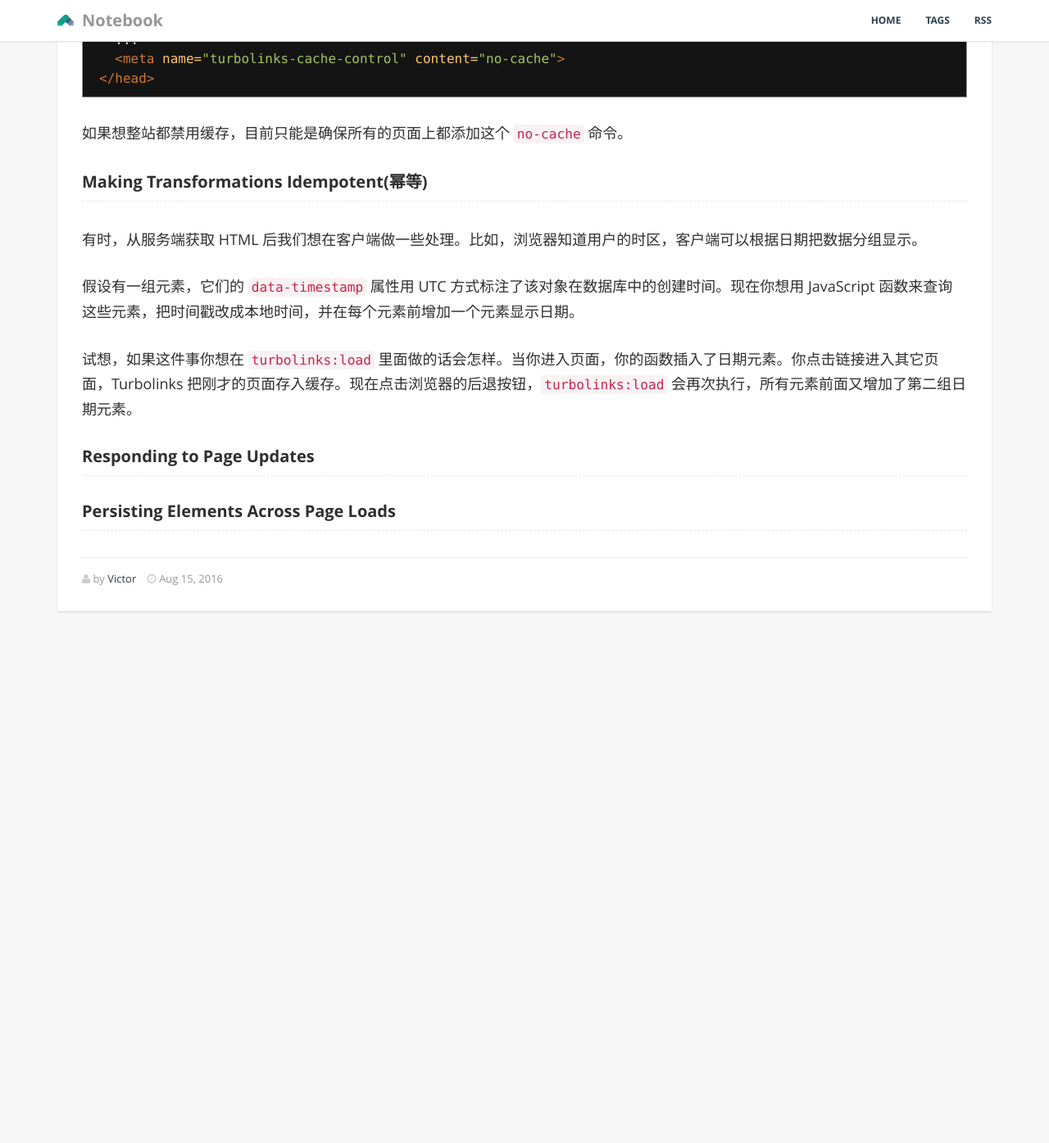
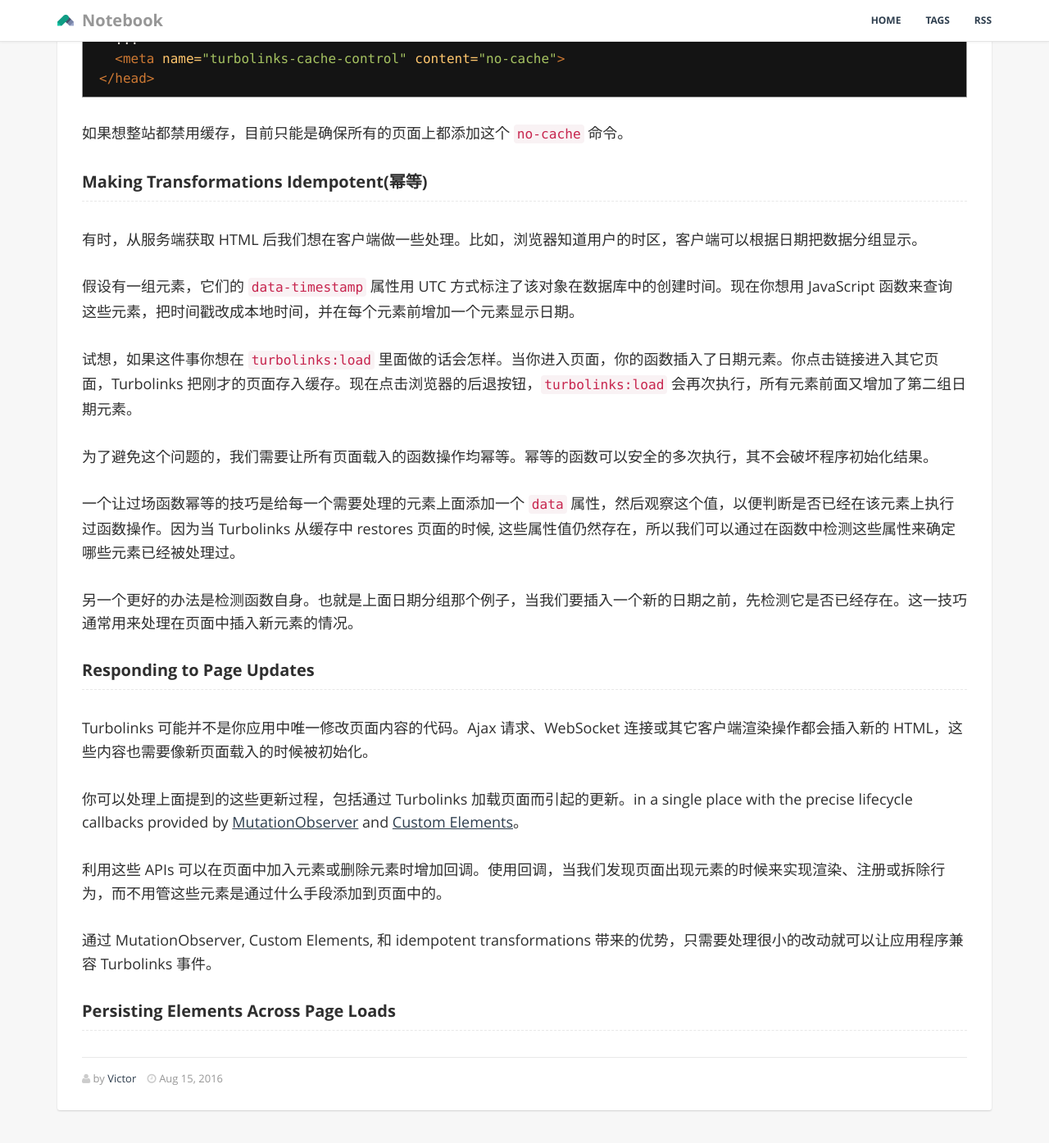
Before and after one commit to GiaoGiaoCat/GiaoGiaoCat.github.io, a Jekyll site: the page built from _posts/201608/2016-08-15-turbolinks.md, in a window 1280 px wide and 1400 px high, scrolled down 5479 px. Shown: the top 1395 px of the window at 82% size. Built offline with Jekyll 4.4.1, drawn with Linux system fonts in a browser that asks for light colours; before the commit the page ends 6270 px from its top, so only the background shows below that.

Commit message:
a bit of change

```diff
--- a/_posts/201608/2016-08-15-turbolinks.md
+++ b/_posts/201608/2016-08-15-turbolinks.md
@@ -179,7 +179,20 @@ if (document.documentElement.hasAttribute("data-turbolinks-preview")) {
 
 试想，如果这件事你想在 `turbolinks:load` 里面做的话会怎样。当你进入页面，你的函数插入了日期元素。你点击链接进入其它页面，Turbolinks 把刚才的页面存入缓存。现在点击浏览器的后退按钮，`turbolinks:load` 会再次执行，所有元素前面又增加了第二组日期元素。
 
+为了避免这个问题的，我们需要让所有页面载入的函数操作均幂等。幂等的函数可以安全的多次执行，其不会破坏程序初始化结果。
+
+一个让过场函数幂等的技巧是给每一个需要处理的元素上面添加一个 `data` 属性，然后观察这个值，以便判断是否已经在该元素上执行过函数操作。因为当 Turbolinks 从缓存中 restores 页面的时候, 这些属性值仍然存在，所以我们可以通过在函数中检测这些属性来确定哪些元素已经被处理过。
+
+另一个更好的办法是检测函数自身。也就是上面日期分组那个例子，当我们要插入一个新的日期之前，先检测它是否已经存在。这一技巧通常用来处理在页面中插入新元素的情况。
 
 ### Responding to Page Updates
 
+Turbolinks 可能并不是你应用中唯一修改页面内容的代码。Ajax 请求、WebSocket 连接或其它客户端渲染操作都会插入新的 HTML，这些内容也需要像新页面载入的时候被初始化。
+
+你可以处理上面提到的这些更新过程，包括通过 Turbolinks 加载页面而引起的更新。in a single place with the precise lifecycle callbacks provided by [MutationObserver](https://developer.mozilla.org/en-US/docs/Web/API/MutationObserver) and [Custom Elements](https://developer.mozilla.org/en-US/docs/Web/Web_Components/Custom_Elements)。
+
+利用这些 APIs 可以在页面中加入元素或删除元素时增加回调。使用回调，当我们发现页面出现元素的时候来实现渲染、注册或拆除行为，而不用管这些元素是通过什么手段添加到页面中的。
+
+通过 MutationObserver, Custom Elements, 和 idempotent transformations 带来的优势，只需要处理很小的改动就可以让应用程序兼容 Turbolinks 事件。
+
 ### Persisting Elements Across Page Loads
```
Also changed, not shown: other parts of _posts/201608/2016-08-15-turbolinks.md (+1 -1 lines).
